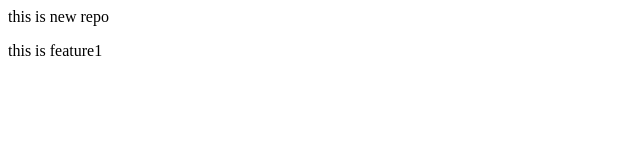
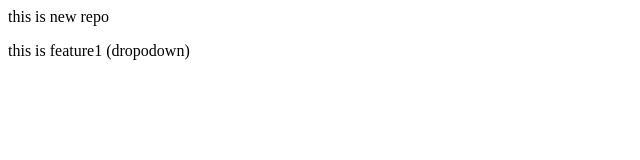
Before and after one commit to ParrthNarola/localRepo, a plain HTML site: page index.html in a window 1280 px wide. Shown: the full height of the page, 0-640 px from the left. Drawn offline with Linux system fonts and the light colour scheme.

Commit message:
add dropdown

```diff
--- a/index.html
+++ b/index.html
@@ -1,2 +1,2 @@
 <p>this is new repo</p>
-<p>this is feature1</p>
+<p>this is feature1 (dropodown)</p>
```
